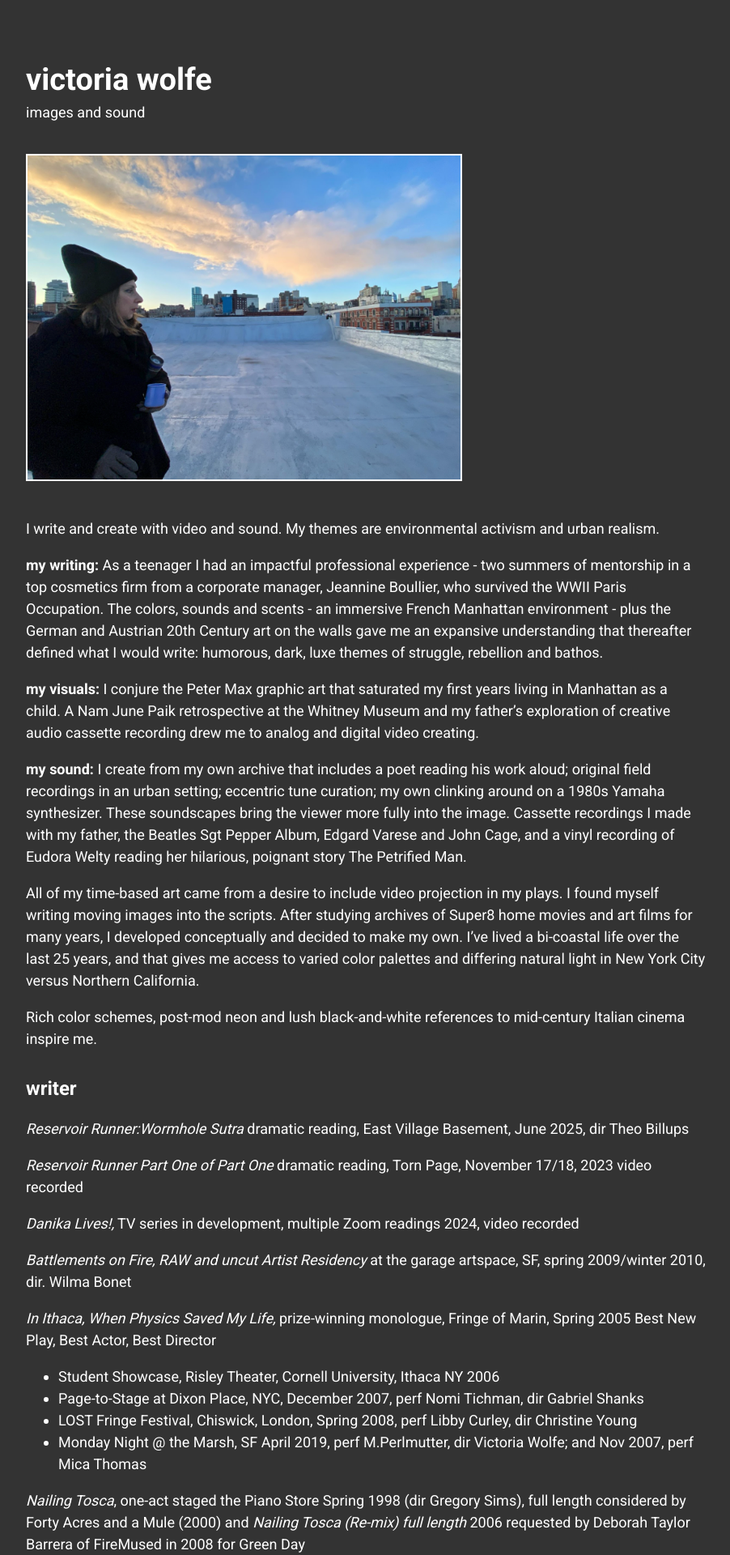
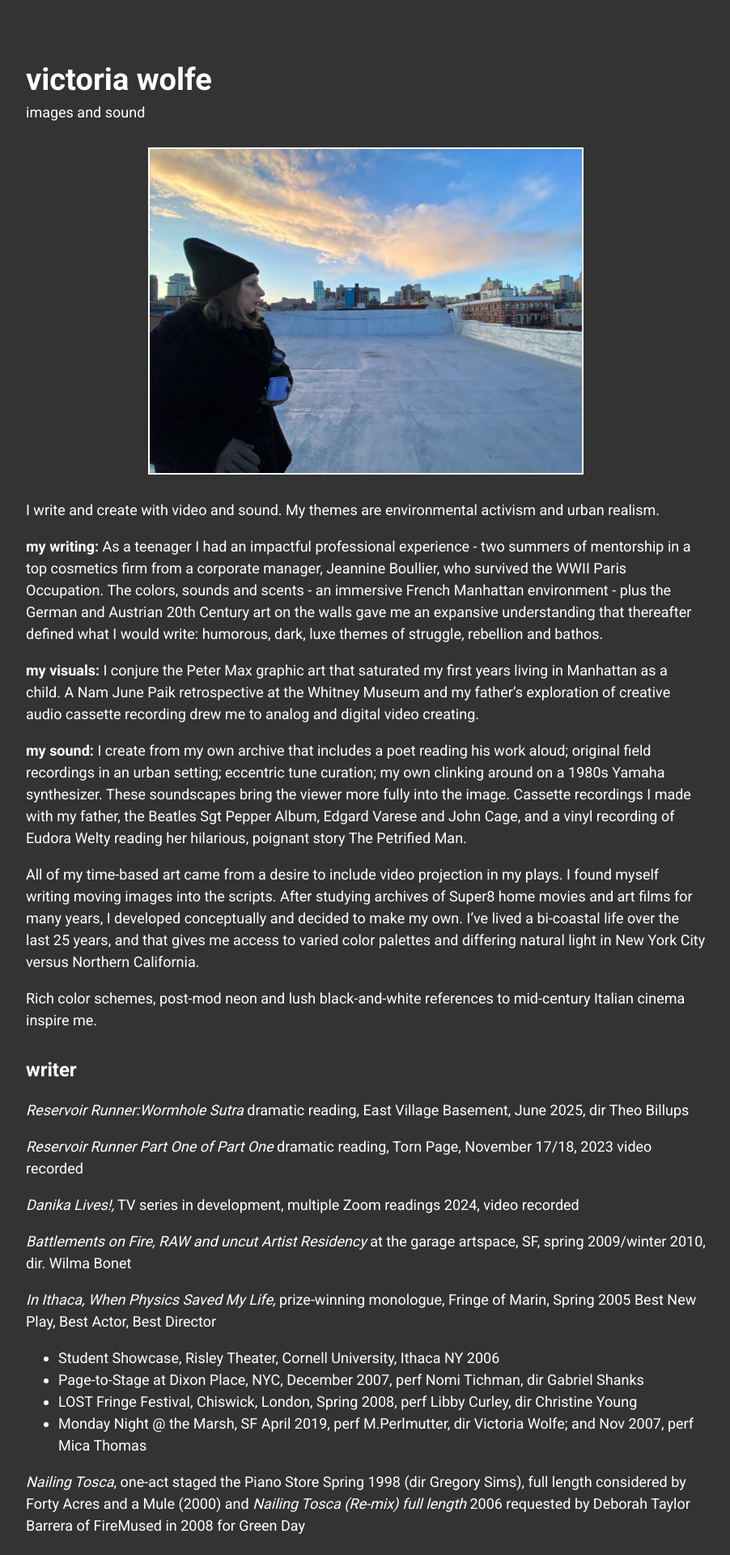
Before and after one commit to minicreative/victoriawolfe, a Jekyll site: the page built from index.md, in a window 1280 px wide. Shown: the top 1920 px of the page at 81% size, without its empty margins (188-1090 px from the left). Built offline with Jekyll 4.4.1, drawn with Linux system fonts in a browser that asks for light colours.

Commit message:
images centered

```diff
--- a/css/main.scss
+++ b/css/main.scss
@@ -36,8 +36,7 @@ h3 {font-size:24px;}
 }
 .content {
     max-width:840px; margin:0px auto;
-    img {max-width:100%; max-height:400px; margin:20px 0px; border:2px solid white;}
-    img.center {margin:20px auto;}
+    img {display:block; max-width:100%; max-height:400px; margin:30px auto; border:2px solid white;}
     img.large {display:block; width:600px; max-height:none;}
     img.half {display:inline-block; vertical-align:top; width:48%; margin-right:1%;}
     a {border-bottom:1px solid white;}
```
